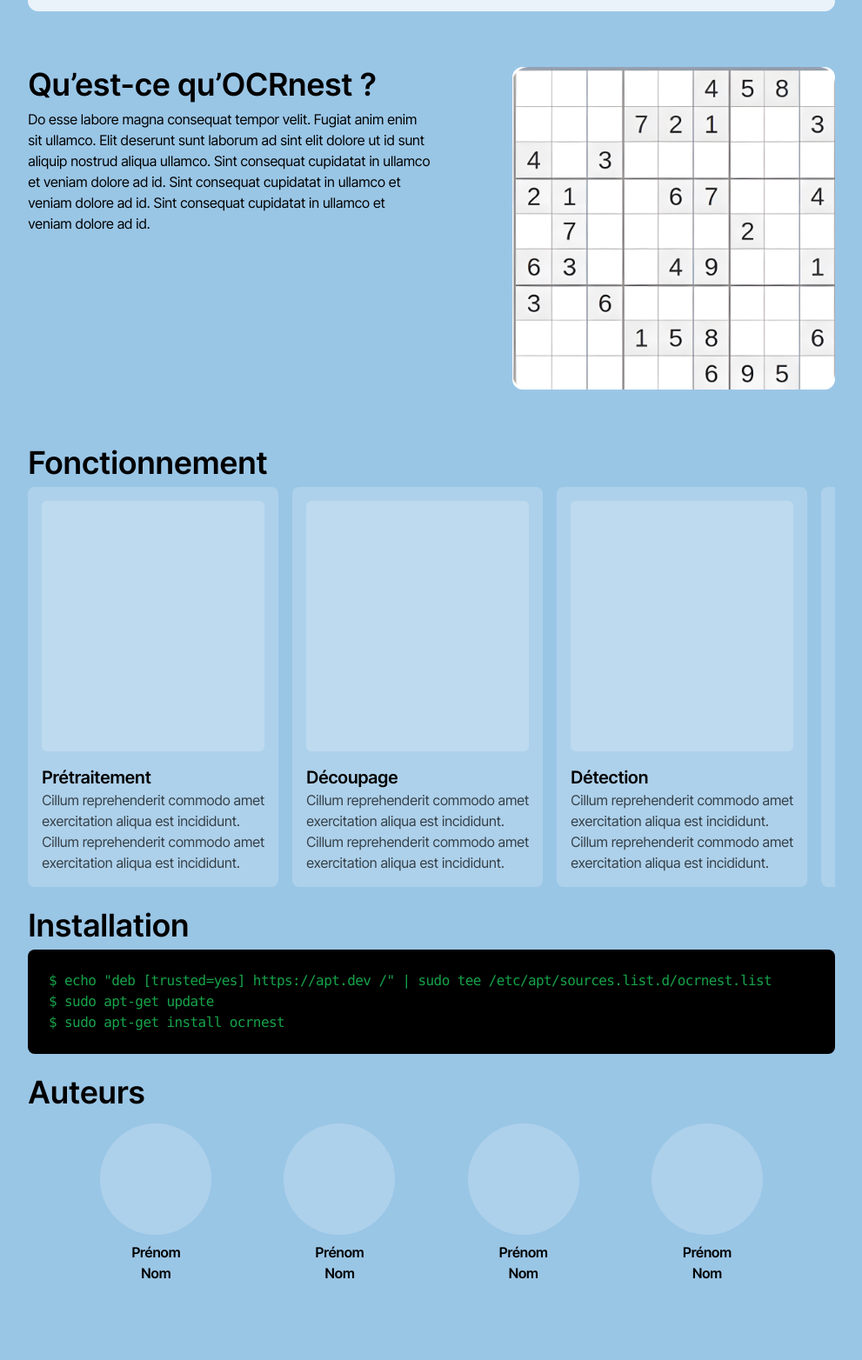
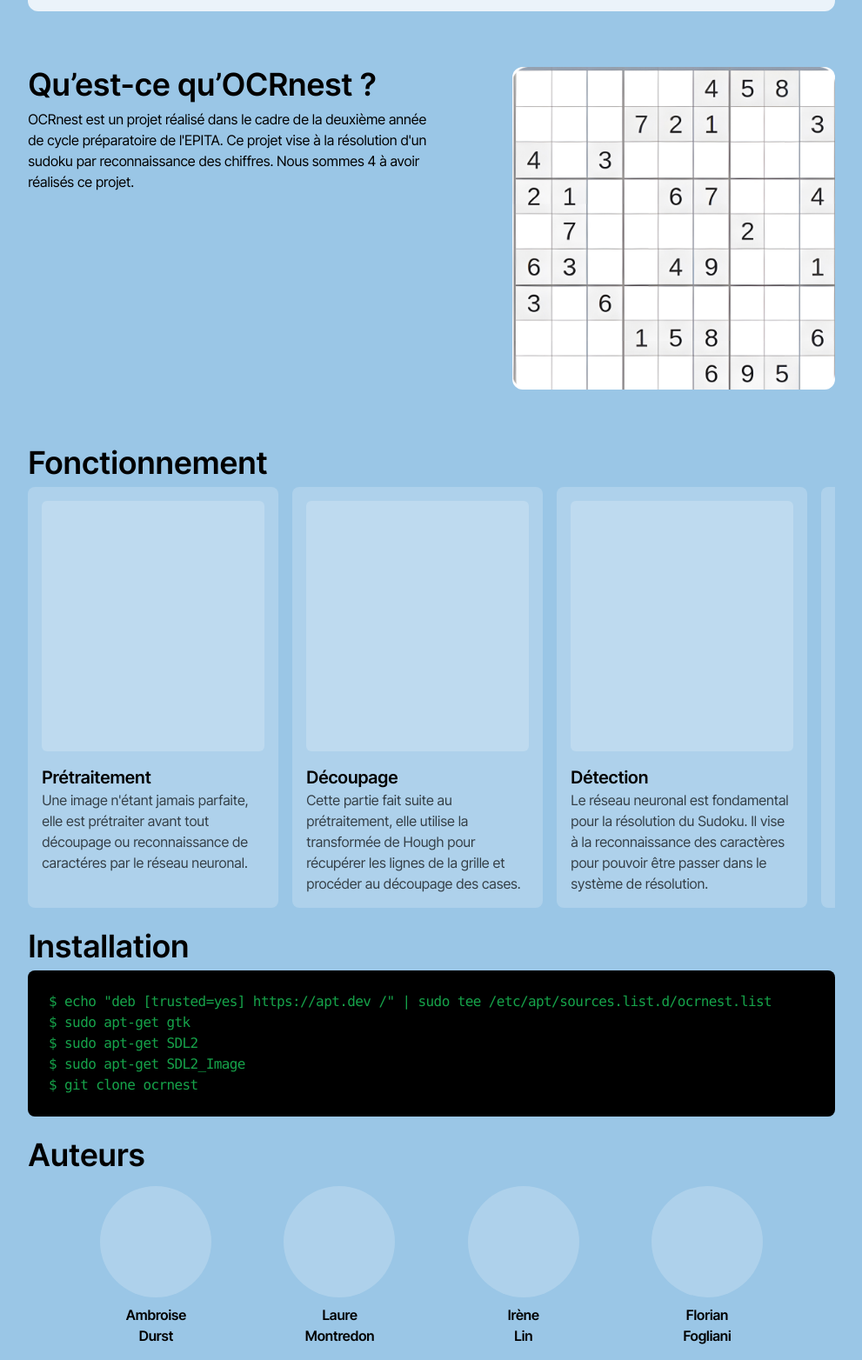
Before and after one commit to Florian-Fogliani/OCRnest, a website: page index.html in a window 1280 px wide. Shown: the part 83-1647 px from the top of the page at 87% size, without its empty margins (144-1135 px from the left). Before the commit the page ends 1575 px from the top, so only its background shows below. Drawn offline with Linux system fonts and the light colour scheme.

Commit message:
Update index.html

```diff
--- a/index.html
+++ b/index.html
@@ -25,12 +25,7 @@
           Qu’est-ce qu’OCRnest ?
         </h2>
         <p>
-          Do esse labore magna consequat tempor velit. Fugiat anim enim sit
-          ullamco. Elit deserunt sunt laborum ad sint elit dolore ut id sunt
-          aliquip nostrud aliqua ullamco. Sint consequat cupidatat in ullamco et
-          veniam dolore ad id. Sint consequat cupidatat in ullamco et veniam
-          dolore ad id. Sint consequat cupidatat in ullamco et veniam dolore ad
-          id.
+          OCRnest est un projet réalisé dans le cadre de la deuxième année de cycle préparatoire de l'EPITA. Ce projet vise à la résolution d'un sudoku par reconnaissance des chiffres. Nous sommes 4 à avoir réalisés ce projet.
         </p>
       </div>
       <img
@@ -47,32 +42,28 @@
         <div class="w-64 h-72 bg-white/20 rounded-md"></div>
         <p class="text-xl mt-4 font-semibold">Prétraitement</p>
         <p class="text-black/70 text-md">
-          Cillum reprehenderit commodo amet exercitation aliqua est incididunt.
-          Cillum reprehenderit commodo amet exercitation aliqua est incididunt.
+          Une image n'étant jamais parfaite, elle est prétraiter avant tout découpage ou reconnaissance de caractéres par le réseau neuronal.
         </p>
       </div>
       <div class="bg-white/20 rounded-lg flex-col p-4">
         <div class="w-64 h-72 bg-white/20 rounded-md"></div>
         <p class="text-xl mt-4 font-semibold">Découpage</p>
         <p class="text-black/70 text-md">
-          Cillum reprehenderit commodo amet exercitation aliqua est incididunt.
-          Cillum reprehenderit commodo amet exercitation aliqua est incididunt.
+          Cette partie fait suite au prétraitement, elle utilise la transformée de Hough pour récupérer les lignes de la grille et procéder au découpage des cases.
         </p>
       </div>
       <div class="bg-white/20 rounded-lg flex-col p-4">
         <div class="w-64 h-72 bg-white/20 rounded-md"></div>
         <p class="text-xl mt-4 font-semibold">Détection</p>
         <p class="text-black/70 text-md">
-          Cillum reprehenderit commodo amet exercitation aliqua est incididunt.
-          Cillum reprehenderit commodo amet exercitation aliqua est incididunt.
+          Le réseau neuronal est fondamental pour la résolution du Sudoku. Il vise à la reconnaissance des caractères pour pouvoir être passer dans le système de résolution.
         </p>
       </div>
       <div class="bg-white/20 rounded-lg flex-col p-4">
         <div class="w-64 h-72 bg-white/20 rounded-md"></div>
         <p class="text-xl mt-4 font-semibold">Résolution</p>
         <p class="text-black/70 text-md">
-          Cillum reprehenderit commodo amet exercitation aliqua est incididunt.
-          Cillum reprehenderit commodo amet exercitation aliqua est incididunt.
+          La résolution du Sudoku s'éffectuer par le Solver grâce à la technique du backtracking. A la fin, une image du Sudoku résolu est proposé à l'utilisateur.
         </p>
       </div>
     </div>
@@ -82,8 +73,10 @@
     <p class="bg-black font-mono text-green-600 p-6 rounded-lg">
       $ echo "deb [trusted=yes] https://apt.dev /" | sudo tee
       /etc/apt/sources.list.d/ocrnest.list <br />
-      $ sudo apt-get update <br />
-      $ sudo apt-get install ocrnest <br />
+      $ sudo apt-get gtk <br />
+      $ sudo apt-get SDL2 <br />
+      $ sudo apt-get SDL2_Image <br />
+      $ git clone ocrnest <br />
     </p>
 
     <h2 id="auteurs" class="text-4xl font-semibold mb-4 mt-6">Auteurs</h2>
@@ -93,8 +86,8 @@
       >
         <div class="w-32 h-32 bg-white/20 rounded-full mb-2"></div>
         <p>
-          Prénom <br />
-          Nom
+          Ambroise  <br />
+          Durst
         </p>
       </div>
       <div
@@ -102,8 +95,8 @@
       >
         <div class="w-32 h-32 bg-white/20 rounded-full mb-2"></div>
         <p>
-          Prénom <br />
-          Nom
+          Laure <br />
+          Montredon
         </p>
       </div>
       <div
@@ -111,8 +104,8 @@
       >
         <div class="w-32 h-32 bg-white/20 rounded-full mb-2"></div>
         <p>
-          Prénom <br />
-          Nom
+          Irène <br />
+          Lin
         </p>
       </div>
       <div
@@ -120,8 +113,8 @@
       >
         <div class="w-32 h-32 bg-white/20 rounded-full mb-2"></div>
         <p>
-          Prénom <br />
-          Nom
+          Florian <br />
+          Fogliani
         </p>
       </div>
     </div>
```
